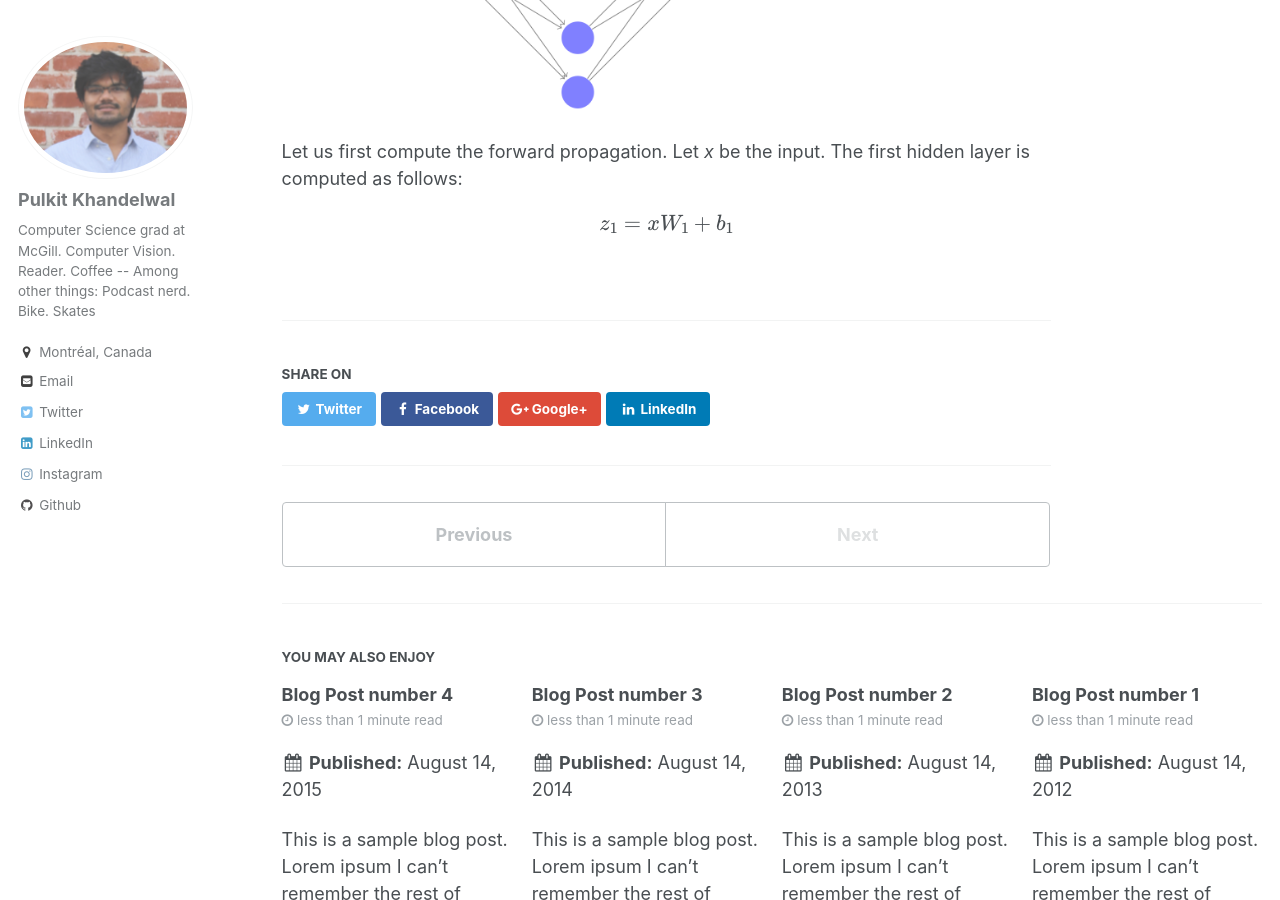
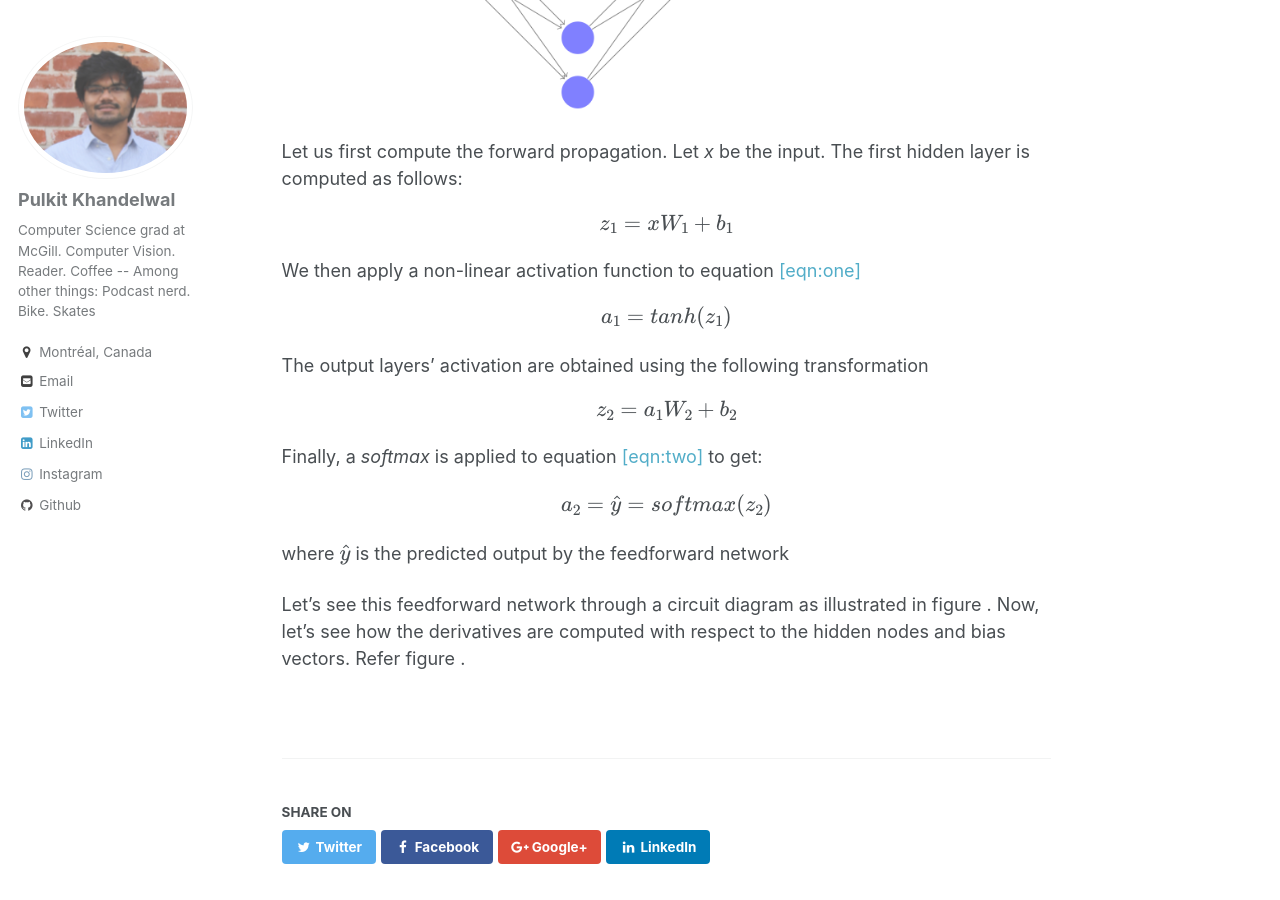
Before and after one commit to Pulkit-Khandelwal/pulkit-khandelwal.github.io, a Jekyll site: the page built from _blog/post_4.html, in a window 1280 px wide and 900 px high, scrolled down 826 px. Built offline with Jekyll 4.4.1, drawn with Linux system fonts in a browser that asks for light colours; formulas are drawn with MathJax 3; some of the changed text lies outside the part shown.

Commit message:
Update post_4.html

```diff
--- a/_blog/post_4.html
+++ b/_blog/post_4.html
@@ -34,8 +34,21 @@ Also, show how the forward and backpropagation algorithms work.</p>
 <img src="https://github.com/Pulkit-Khandelwal/pulkit-khandelwal.github.io/blob/master/_blog/nn-3-layer-network.png?raw=true" alt="Simple Feedforward Network" width="600" height="600" align="middle">
 
 <p>Let us first compute the forward propagation. Let <em>x</em> be the input.
- The first hidden layer is computed as follows: <span class="math display">\[z_{1} = \textit{x}W_{1} + b_{1}
+The first hidden layer is computed as follows: <span class="math display">\[z_{1} = \textit{x}W_{1} + b_{1}
 \label{eqn:one}\]</span></p>
+
+<p>We then apply a non-linear activation function to equation <a href="#eqn:one" data-reference-type="ref" data-reference="eqn:one">[eqn:one]</a> <span class="math display">\[a_{1} = \textit{tanh}(z_{1})
+\label{eqn:two}\]</span></p>
+<p>The output layers’ activation are obtained using the following transformation <span class="math display">\[z_{2} = a_{1}W_{2} + b_{2}
+\label{eqn:three}\]</span></p>
+<p>Finally, a <em>softmax</em> is applied to equation <a href="#eqn:two" data-reference-type="ref" data-reference="eqn:two">[eqn:two]</a> to get:</p>
+<p><span class="math display">\[a_{2} = \hat{y} = softmax(z_{2})
+\label{eqn:four}\]</span></p>
+<p>where <span class="math inline">\(\hat{y}\)</span> is the predicted output by the feedforward network</p>
+
+
+ <p>Let’s see this feedforward network through a circuit diagram as illustrated in figure .
+ Now, let’s see how the derivatives are computed with respect to the hidden nodes and bias vectors. Refer figure .</p>
 
 </body>
 </html>
```
